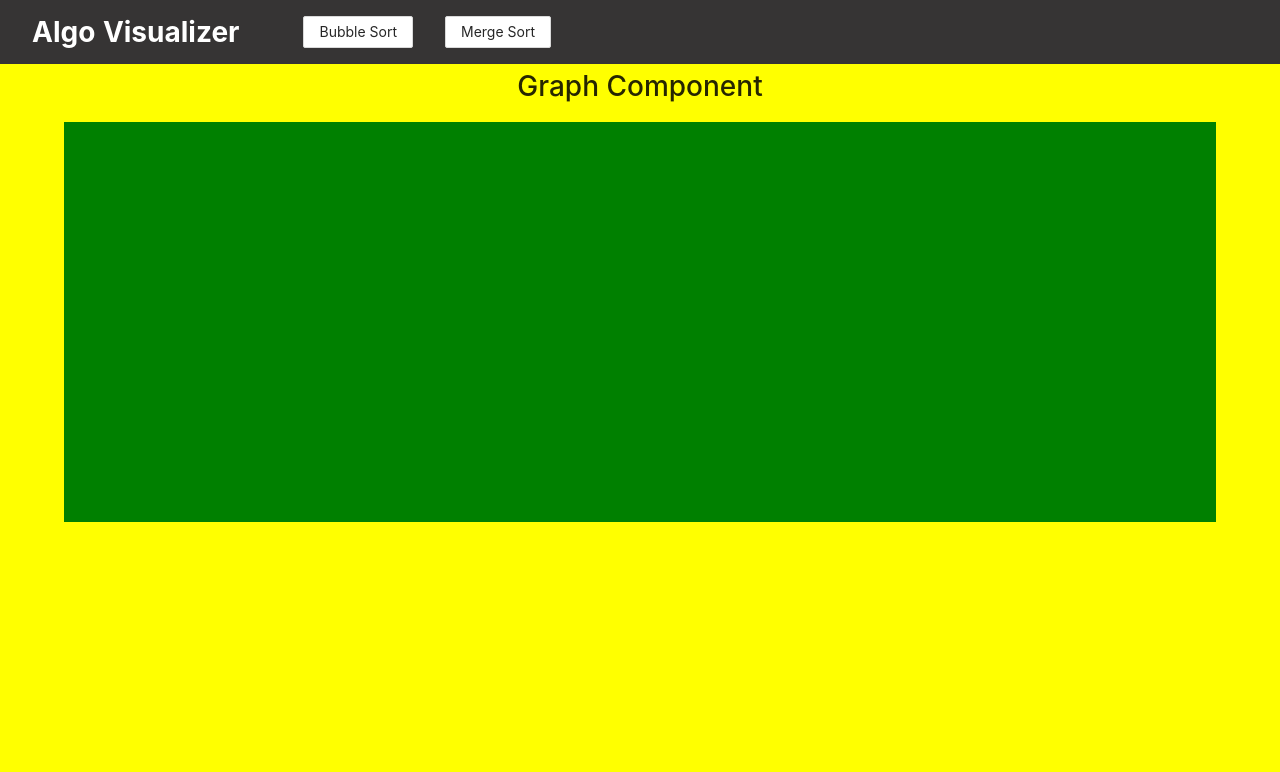
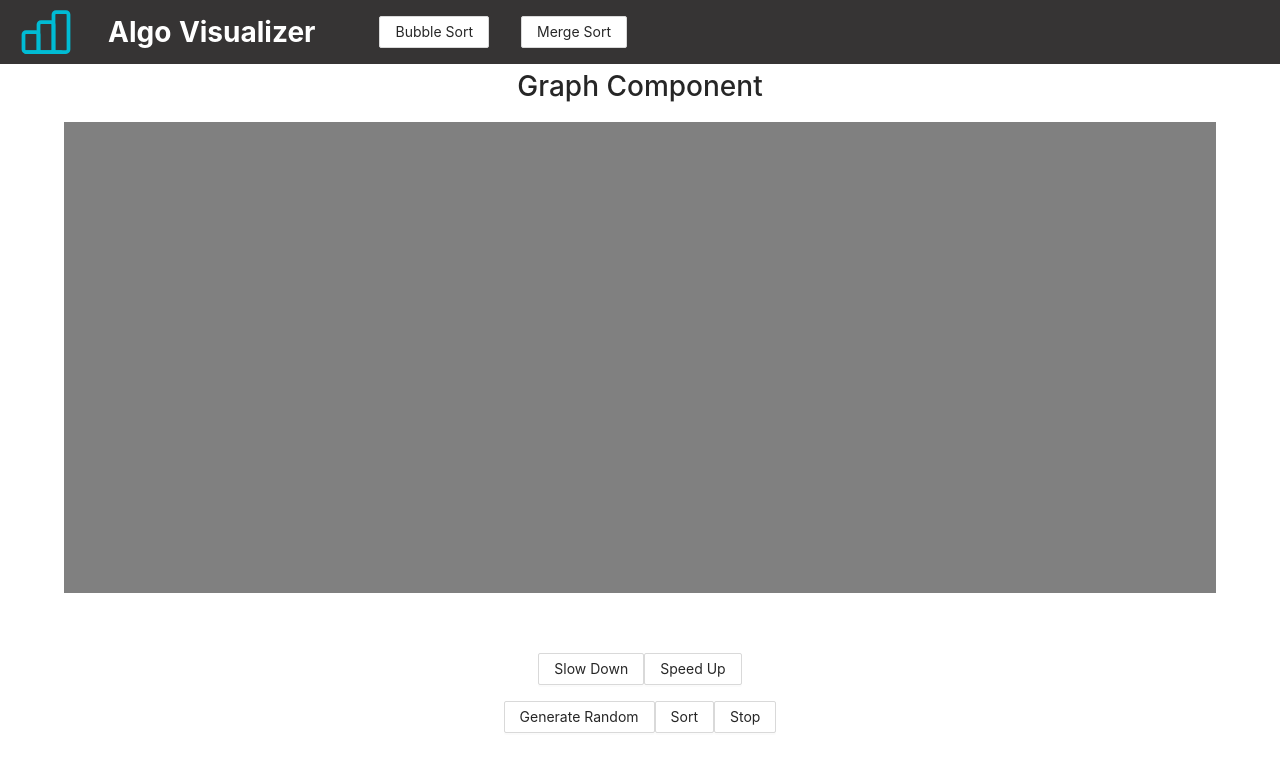
Before and after one commit to BrandonL65/algorithm-visualizing, a React (Create React App) app: page / in a window 1280 px wide. Shown: the top 772 px of the page. Built offline with nearby package versions, Linux system fonts and the light colour scheme.

Commit message:
web: Implement bubblesort (#5)

```diff
--- /dev/null
+++ b/src/components/ButtonsComponent/ButtonsComponent.module.scss
@@ -0,0 +1,10 @@
+.container {
+  display: flex;
+  align-items: center;
+  justify-content: center;
+  flex-direction: column;
+}
+
+.top-row {
+  margin-bottom: 1rem;
+}
--- /dev/null
+++ b/src/components/ButtonsComponent/ButtonsComponent.tsx
@@ -0,0 +1,31 @@
+import React from "react";
+import { Button } from "antd";
+import styles from "./ButtonsComponent.module.scss";
+
+interface ButtonsComponentProps {
+  scramble: () => void;
+  slowDown: () => void;
+  speedUp: () => void;
+  sort: () => void;
+  stop: () => void;
+}
+
+const ButtonsComponent = (props: ButtonsComponentProps) => {
+  const { scramble, slowDown, speedUp, sort, stop } = props;
+
+  return (
+    <div className={styles["container"]}>
+      <div className={styles["top-row"]}>
+        <Button onClick={slowDown}>Slow Down</Button>
+        <Button onClick={speedUp}>Speed Up</Button>
+      </div>
+      <div className={styles["bottom-row"]}>
+        <Button onClick={scramble}>Generate Random</Button>
+        <Button onClick={sort}>Sort</Button>
+        <Button onClick={stop}>Stop</Button>
+      </div>
+    </div>
+  );
+};
+
+export default ButtonsComponent;
--- a/src/components/GraphComponent/GraphComponent.module.scss
+++ b/src/components/GraphComponent/GraphComponent.module.scss
@@ -1,13 +1,24 @@
 .container {
   width: 100%;
-  height: 100%;
-  background-color: yellow;
+  height: 80%;
   display: flex;
   flex-direction: column;
   align-items: center;
 }
 .graph {
-  min-height: 400px;
+  min-height: 80%;
   width: 90%;
-  background-color: green;
+  display: flex;
+  align-items: flex-end;
+  border: 1px solid gray;
+  background-color: gray;
 }
+
+.mini-div {
+  width: 10%;
+  background-color: palevioletred;
+  border: 1px solid black;
+}
+.highlighted {
+  background-color: black;
+}
--- a/src/components/GraphComponent/GraphComponent.tsx
+++ b/src/components/GraphComponent/GraphComponent.tsx
@@ -5,11 +5,18 @@ import { useAlgoStore } from "../../contexts";
 
 const GraphComponent = observer(() => {
   const algoStore = useAlgoStore();
+  const { graphHeights } = algoStore;
+
+  let allDivs = graphHeights.map((height) => {
+    return (
+      <div style={{ height: height }} className={styles["mini-div"]}></div>
+    );
+  });
 
   return (
     <div className={styles["container"]}>
       <h1>{algoStore.selectedAlgorithm || "Graph Component"}</h1>
-      <div className={styles["graph"]}></div>
+      <div className={styles["graph"]}>{allDivs}</div>
     </div>
   );
 });
--- a/src/components/HeaderComponent.module.scss
+++ b/src/components/HeaderComponent.module.scss
@@ -2,6 +2,7 @@
   height: 100%;
   display: flex;
   align-items: center;
+  padding-left: 1rem;
   background-color: rgb(54, 52, 52);
 }
 
--- a/src/components/HeaderComponent.tsx
+++ b/src/components/HeaderComponent.tsx
@@ -10,6 +10,24 @@ const HeaderComponent = observer(() => {
 
   return (
     <div className={styles["container"]}>
+      <svg
+        xmlns="http://www.w3.org/2000/svg"
+        className="icon icon-tabler icon-tabler-chart-bar"
+        width="60"
+        height="60"
+        viewBox="0 0 24 24"
+        stroke-width="1.5"
+        stroke="#00BCD4"
+        fill="none"
+        stroke-linecap="round"
+        stroke-linejoin="round"
+      >
+        <path stroke="none" d="M0 0h24v24H0z" />
+        <rect x="3" y="12" width="6" height="8" rx="1" />
+        <rect x="9" y="8" width="6" height="12" rx="1" />
+        <rect x="15" y="4" width="6" height="16" rx="1" />
+        <line x1="4" y1="20" x2="18" y2="20" />
+      </svg>
       <h1 className={styles["title"]}>Algo Visualizer</h1>
       <Button
         className={styles["button"]}
--- a/src/containers/AlgoContainer.tsx
+++ b/src/containers/AlgoContainer.tsx
@@ -1,10 +1,12 @@
 import React from "react";
 import GraphComponent from "../components/GraphComponent/GraphComponent";
+import ButtonsContainer from "./ButtonsContainer/ButtonsContainer";
 
 const AlgoContainer = () => {
   return (
     <>
       <GraphComponent />
+      <ButtonsContainer />
     </>
   );
 };
--- /dev/null
+++ b/src/containers/ButtonsContainer/ButtonsContainer.tsx
@@ -0,0 +1,35 @@
+import React from "react";
+import ButtonsComponent from "../../components/ButtonsComponent/ButtonsComponent";
+import { observer } from "mobx-react";
+import { useAlgoStore } from "../../contexts";
+
+const ButtonsContainer = observer(() => {
+  const algoStore = useAlgoStore();
+  const {
+    scrambleGraphHeights,
+    bubbleSortArray,
+    slowDown,
+    speedUp,
+  } = algoStore;
+
+  const handleSort = () => {
+    const { selectedAlgorithm } = algoStore;
+    if (selectedAlgorithm === "Bubble Sort") {
+      bubbleSortArray();
+    }
+  };
+
+  return (
+    <>
+      <ButtonsComponent
+        scramble={() => scrambleGraphHeights()}
+        slowDown={() => slowDown()}
+        speedUp={() => speedUp()}
+        sort={() => handleSort()}
+        stop={() => (algoStore.stopPressed = true)}
+      />
+    </>
+  );
+});
+
+export default ButtonsContainer;
--- a/src/stores/AlgoStore.ts
+++ b/src/stores/AlgoStore.ts
@@ -1,5 +1,56 @@
-import { observable } from "mobx";
+import { observable, action } from "mobx";
 
 export default class AlgoStore {
   @observable selectedAlgorithm: string = "";
+  @observable graphHeights: number[] = [];
+  @observable delaySpeed: number = 100;
+  @observable stopPressed: boolean = false;
+  @observable loopIndex: number = 0;
+
+  @action scrambleGraphHeights = () => {
+    let newGraphHeights = this.graphHeights.slice();
+    for (let i = 0; i < 60; i++) {
+      newGraphHeights[i] = Math.floor(Math.random() * 500);
+    }
+    this.graphHeights = newGraphHeights;
+  };
+
+  @action bubbleSortArray = async () => {
+    this.stopPressed = false;
+    this.delaySpeed = 100;
+
+    let newGraphHeights = this.graphHeights.slice();
+
+    for (let i = 0; i < newGraphHeights.length; i++) {
+      for (let j = 0; j < newGraphHeights.length; j++) {
+        if (this.stopPressed) {
+          return;
+        }
+
+        await delay(this.delaySpeed);
+        let firstVal = newGraphHeights[j];
+        let secondVal = newGraphHeights[j + 1];
+        if (firstVal >= secondVal) {
+          newGraphHeights[j + 1] = firstVal;
+          newGraphHeights[j] = secondVal;
+          this.graphHeights = newGraphHeights;
+        }
+      }
+    }
+  };
+
+  @action slowDown = () => {
+    this.delaySpeed = this.delaySpeed + 15;
+  };
+  @action speedUp = () => {
+    if (this.delaySpeed > 2) {
+      this.delaySpeed = this.delaySpeed - 15;
+    }
+  };
 }
+
+const delay = async (time: number) => {
+  return new Promise((res) => {
+    setTimeout(res, time);
+  });
+};
```
